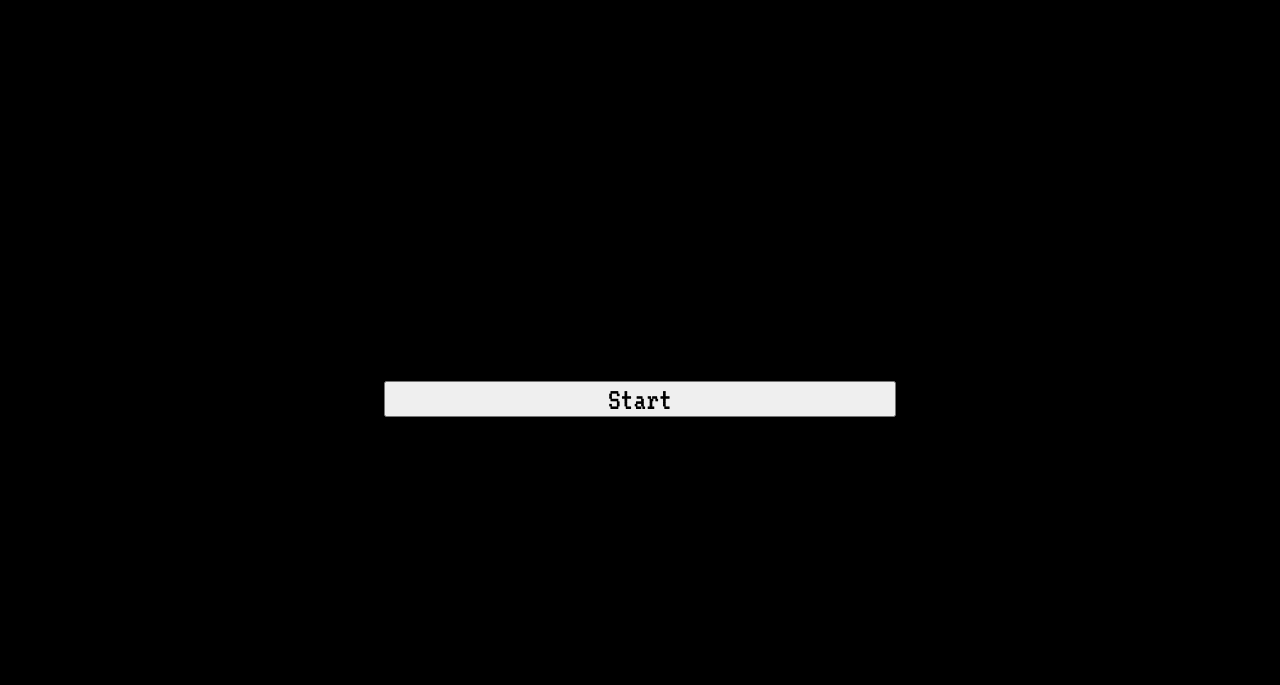
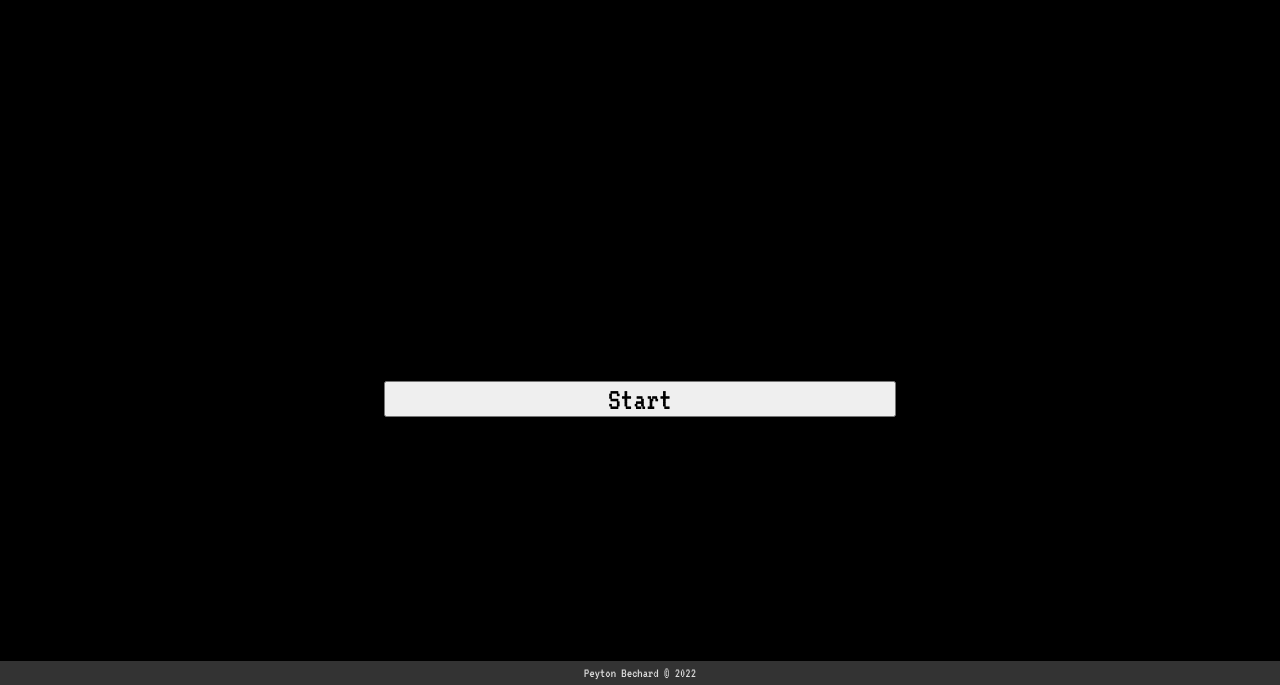
Before and after one commit to pmbechard/Battleship, a website built with webpack: page dist/index.html in a window 1280 px wide. Shown: the part 115-800 px from the top of the page. Built offline with nearby package versions, Linux system fonts and the light colour scheme; files whose address does not match are found by name.

Commit message:
Adds footer

```diff
--- a/src/domCreation.js
+++ b/src/domCreation.js
@@ -103,5 +103,9 @@ export function createDom() {
     }, 5000);
   });
 
-  // TODO: footer
+  const footer = document.createElement('footer');
+  document.body.appendChild(footer);
+  const footerContent = document.createElement('small');
+  footer.appendChild(footerContent);
+  footerContent.innerHTML = 'Peyton Bechard &copy; 2022';
 }
--- a/src/style.css
+++ b/src/style.css
@@ -14,7 +14,7 @@
 
 .main-content {
   width: 100vw;
-  height: 100vh;
+  height: 97vh;
   background-color: black;
   background-image: url(img/metal-bg.jpg);
   background-size: cover;
@@ -124,6 +124,16 @@ p {
   margin-bottom: -40px;
 }
 
+footer {
+  height: 3vh;
+  width: 100vw;
+  display: flex;
+  justify-content: center;
+  align-items: center;
+  background-color: #333;
+  color: #ddd;
+}
+
 @media only screen and (max-width: 700px) {
   #grids-container {
     flex-direction: column;
```
Also changed, not shown: dist/bundle.js.
